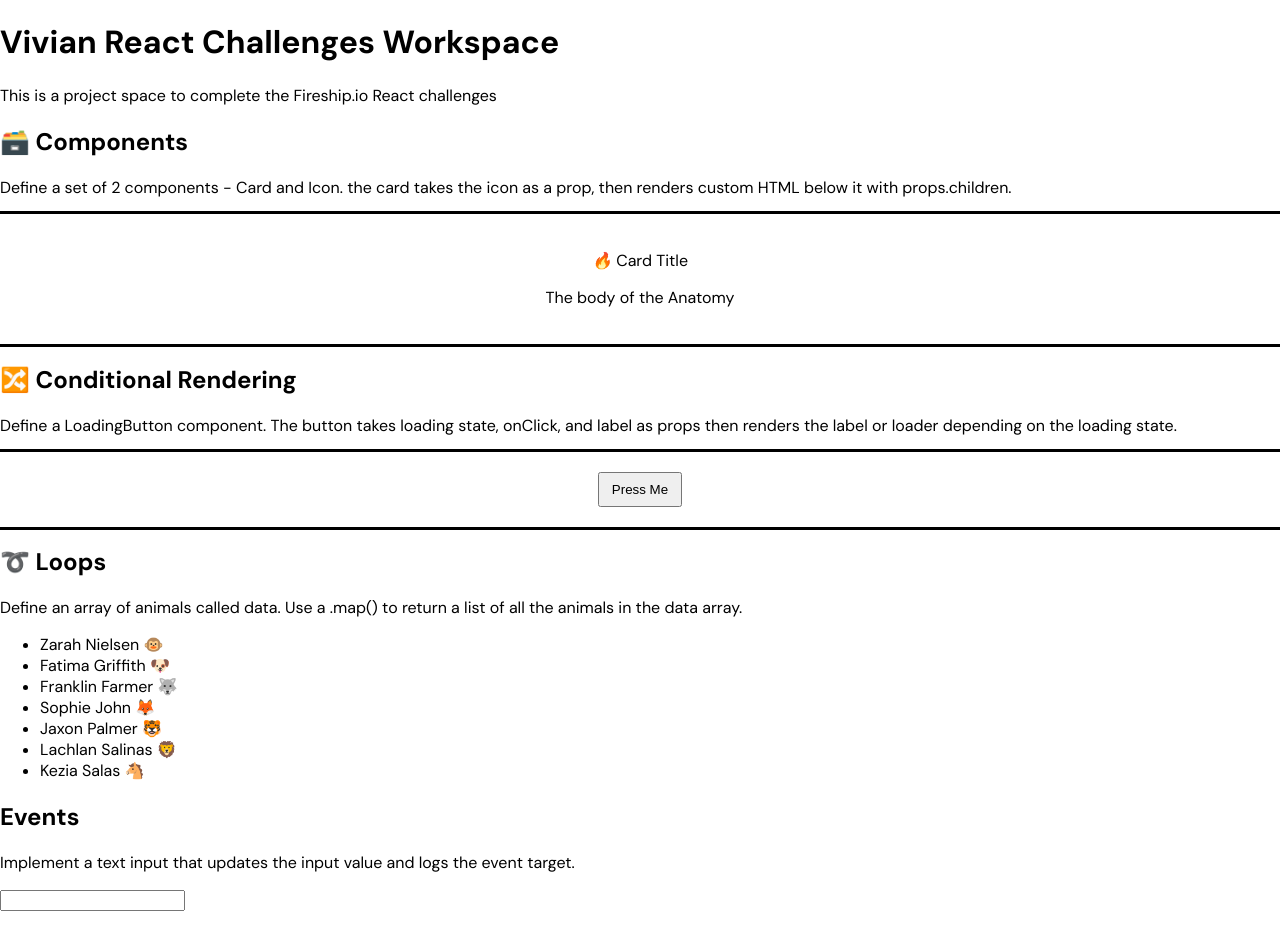
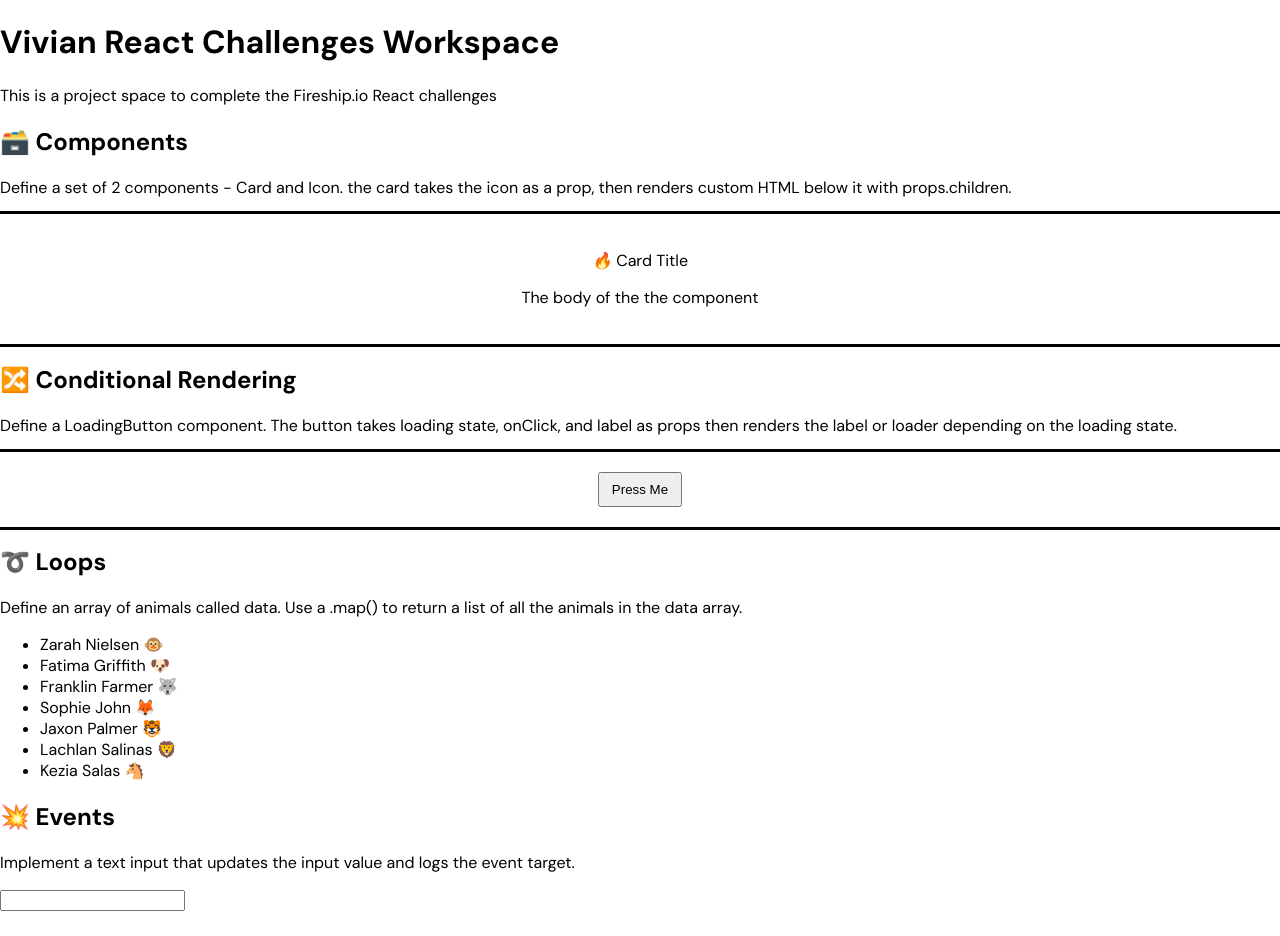
Before and after one commit to caoviv/Fireship.io-React-Challenges, a React (Create React App) app: page / in a window 1280 px wide. Shown: the top 936 px of the page. Built offline with nearby package versions, Linux system fonts and the light colour scheme.

Commit message:
create Events component

```diff
--- a/src/App.js
+++ b/src/App.js
@@ -8,6 +8,7 @@ import IncrementButton from "./components/IncrementButton";
 import CountdownTimer from "./components/CountdownTimer";
 import Context from "./components/Context";
 import ErrorBoundary from "./components/ErrorBoundary";
+import Events from "./components/Events";
 import "./App.css";
 
 function App() {
@@ -19,14 +20,6 @@ function App() {
   useEffect(() => {
     console.log(isLoading);
   }, [isLoading]);
-
-  const [textValue, setTextValue] = useState("");
-  const handleTextChange = (e) => {
-    setTextValue(e.target.value);
-  };
-  useEffect(() => {
-    console.log(textValue);
-  }, [textValue]);
 
   const [count, setCount] = useState(0);
   const [prevCount, setPrevCount] = useState(0);
@@ -45,7 +38,7 @@ function App() {
         This is a project space to complete the Fireship.io React challenges
       </p>
       <Components icon={<Icon />}>
-        <p>The body of the Anatomy</p>
+        <p>The body of the the component</p>
       </Components>
       <ConditionalRendering
         loadingState={isLoading}
@@ -53,12 +46,7 @@ function App() {
         onClick={handleLoading}
       />
       <Loops />
-      <h2>Events</h2>
-      <p>
-        Implement a text input that updates the input value and logs the event
-        target.
-      </p>
-      <input type="text " value={textValue} onChange={handleTextChange} />
+      <Events />
       <IncrementButton
         prevCount={prevCount}
         count={count}
--- /dev/null
+++ b/src/components/Events.jsx
@@ -0,0 +1,23 @@
+import { useState, useEffect } from "react";
+
+function Events() {
+  const [textValue, setTextValue] = useState("");
+  const handleTextChange = (e) => {
+    setTextValue(e.target.value);
+  };
+  useEffect(() => {
+    console.log(textValue);
+  }, [textValue]);
+  return (
+    <div>
+      <h2>💥 Events</h2>
+      <p>
+        Implement a text input that updates the input value and logs the event
+        target.
+      </p>
+      <input type="text " value={textValue} onChange={handleTextChange} />
+    </div>
+  );
+}
+
+export default Events;
```
